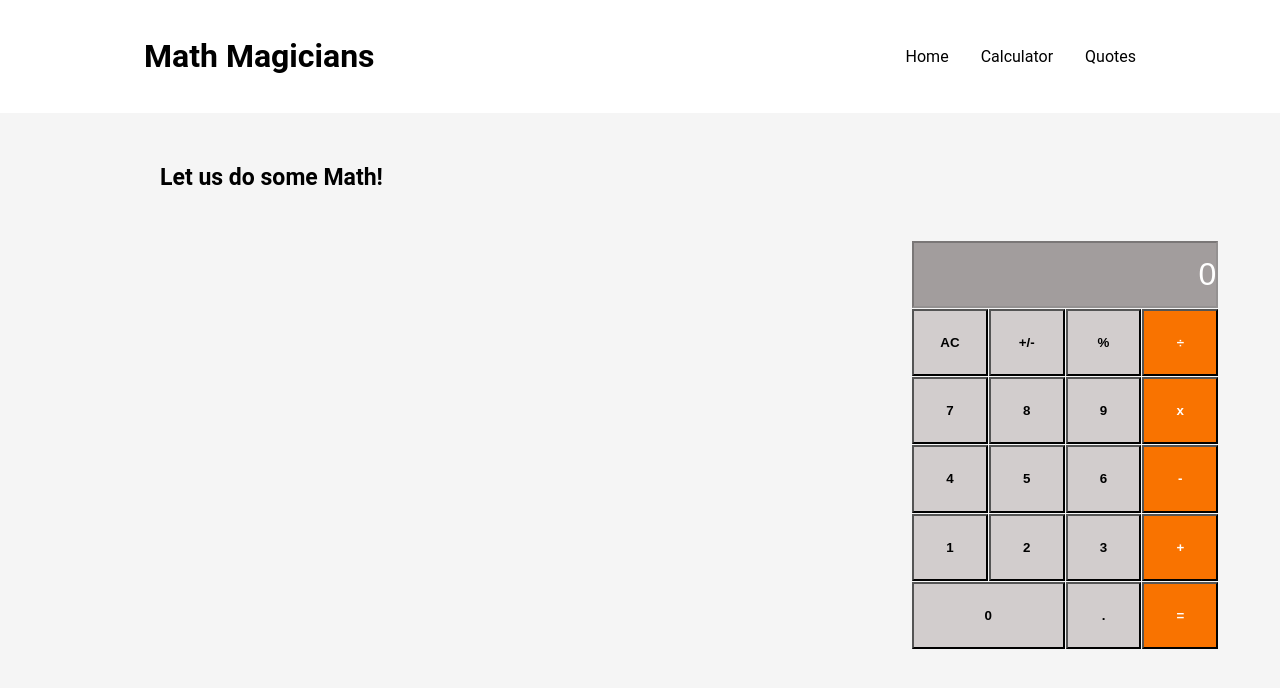
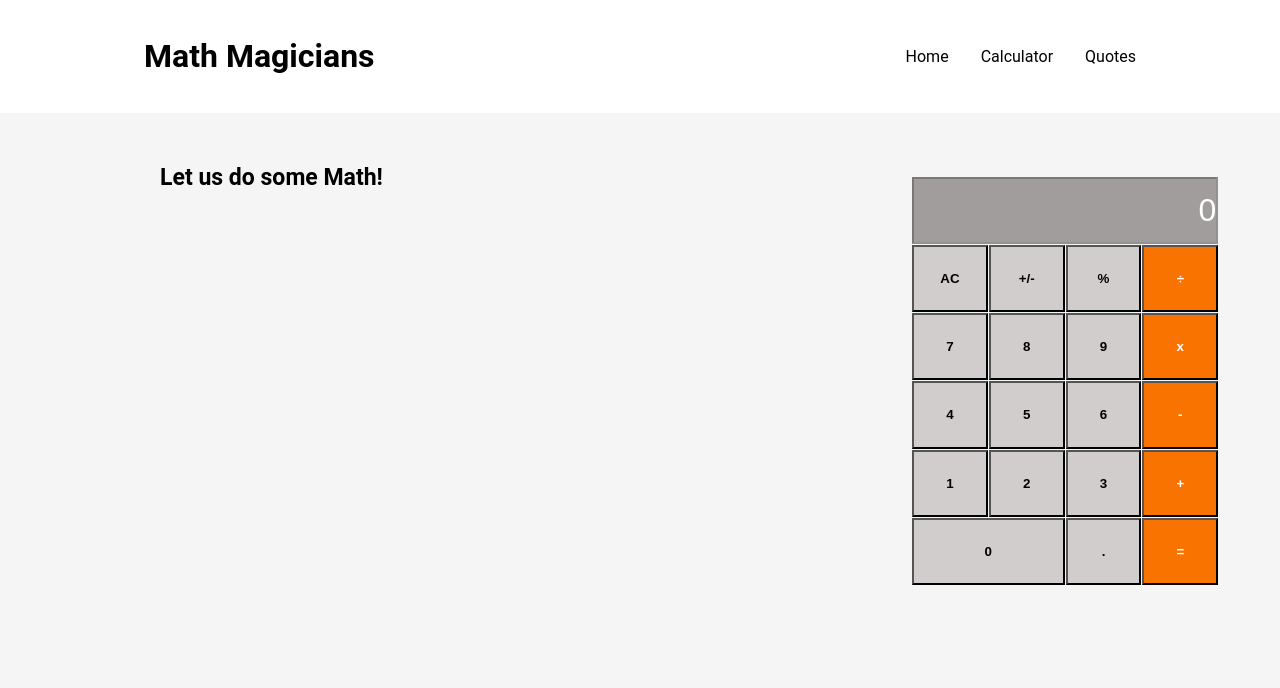
Before and after one commit to OLIPLICHE/Math-Magicians, a React (Create React App) app: page /calculator in a window 1280 px wide. Shown: the top 688 px of the page. Built offline with nearby package versions, Linux system fonts and the light colour scheme.

Commit message:
Update css file

```diff
--- a/src/index.css
+++ b/src/index.css
@@ -156,7 +156,7 @@ h1 {
 
 .calculator-app {
   padding-left: 37em;
-  padding-top: 4em;
+  padding-top: 0;
   position: absolute;
 }
 
```
